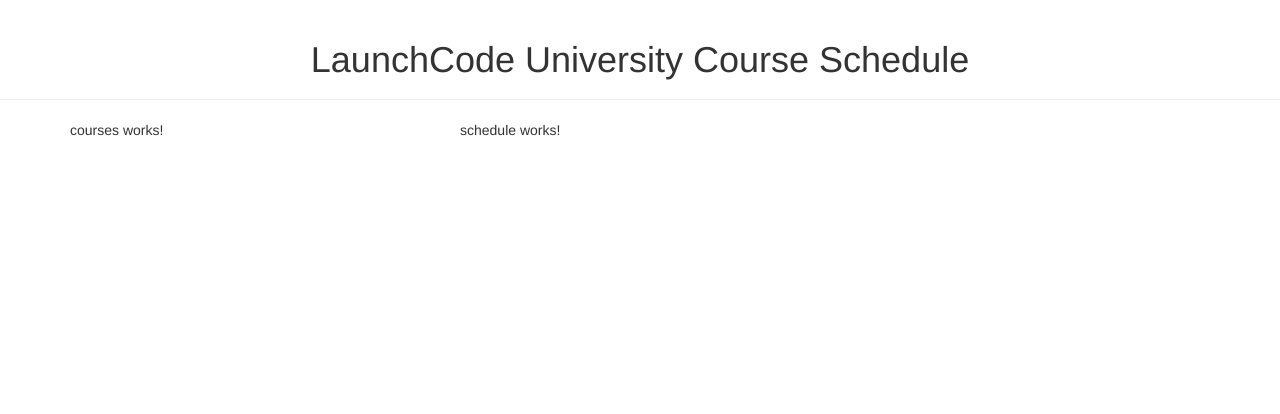
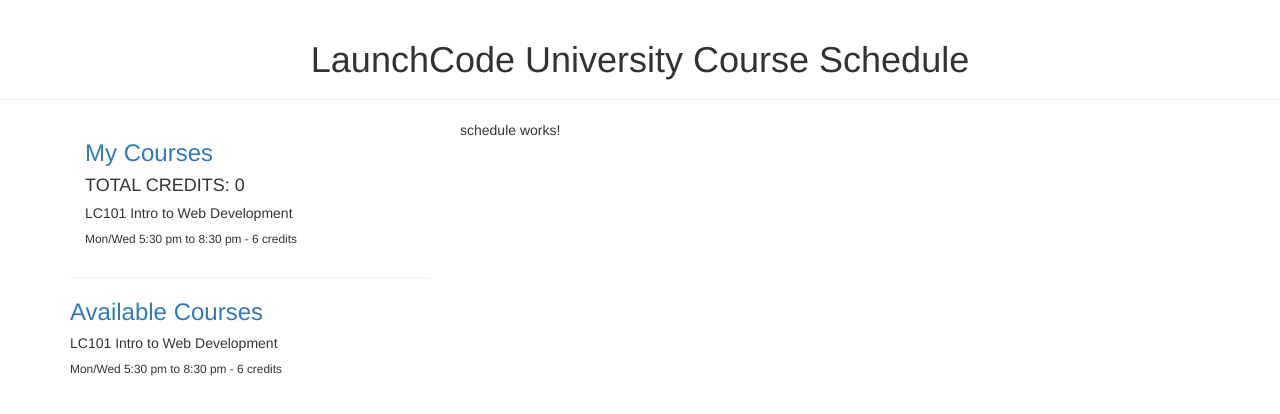
Before and after one commit to AnyaWynne/LC-CourseSchedule, an Angular app: page / in a window 1280 px wide. Shown: the top 414 px of the page. Built offline with nearby package versions, Linux system fonts and the light colour scheme.

Commit message:
Lists of courses added and basic structure for lists on page in place

```diff
--- a/src/app/course.model.ts
+++ b/src/app/course.model.ts
@@ -1,12 +1,12 @@
 import { stripGeneratedFileSuffix } from '@angular/compiler/src/aot/util';
 
 export class Course {
-    title: string;
-    code: string;
-    days: string[];
-    startTime: string;
-    endTime: string;
-    credits: number;
+   public title: string;
+   public code: string;
+   public days: string[];
+   public startTime: string;
+   public endTime: string;
+   public credits: number;
 
     constructor(title: string, code: string, days: string[], startTime: string, endTime: string, credits: number){
         this.title = title,
--- a/src/app/courses/courses.component.html
+++ b/src/app/courses/courses.component.html
@@ -1 +1,14 @@
-<p>courses works!</p>
+<div class="container">
+    <h3 class="text-primary">My Courses</h3>
+    <h4 class="text-uppercase">Total Credits: 0</h4>
+    <div class="col-12 vspace">
+        <h5 class="clickable"> LC101 Intro to Web Development</h5>
+        <p class="small"> Mon/Wed 5:30 pm to 8:30 pm - 6 credits</p>
+    </div>
+</div>
+<hr>
+<h3 class="text-primary">Available Courses</h3>
+    <div class="col-12 vspace">
+        <h5 class="clickable"> LC101 Intro to Web Development</h5>
+        <p class="small"> Mon/Wed 5:30 pm to 8:30 pm - 6 credits</p>
+    </div>
--- a/src/app/courses/courses.component.ts
+++ b/src/app/courses/courses.component.ts
@@ -1,4 +1,5 @@
 import { Component, OnInit } from '@angular/core';
+import { Course} from '../course.model'
 
 @Component({
   selector: 'app-courses',
@@ -7,9 +8,29 @@
 })
 export class CoursesComponent implements OnInit {
 
+  allCourses: Course[] = [];
+  availableCourses: Course[] = [];
+  myCourses: Course[] = [];
+
+
   constructor() { }
 
   ngOnInit(): void {
+    this.allCourses = [
+      new Course("Intro to Underwater Coding", "LC105", ["Mon", "Wed"], "2:00 PM", "3:30 PM", 3),
+      new Course("Philosophy & Star Trek", "LC140", ["Tue", "Thu"], "9:00 AM", "10:30 AM", 3),
+      new Course("Googling Like a Boss", "LC115", ["Tue", "Thu"], "11:00 AM", "12:00 PM", 2),
+      new Course("Narcissism & Stack Overflow: A Case Study", "LC411", ["Mon", "Wed"], "2:30 PM", "4:00 PM", 3),
+      new Course("Coding Logic with Spock", "LC240", ["Tue", "Thu"], "8:30 AM", "10:00 AM", 3),
+      new Course("Irregular Expressions", "LC317", ["Tue", "Thu"], "2:00 PM", "3:30 PM", 3),
+      new Course("Demystifying Asynchronicity", "LC230", ["Wed", "Fri"], "2:00 PM", "3:00 PM", 2),
+      new Course("Design Of the Website", "LC140", ["Tue", "Thu"], "9:30 AM", "10:30 AM", 3),
+      new Course("Math and Logic", "LC117", ["Tue", "Thu"], "4:00 PM", "5:30 PM", 3),
+      new Course("Happy and Sad", "LC230", ["Wed", "Fri"], "6:00 PM", "7:00 PM", 2),
+];
+
+this.availableCourses = this.allCourses.slice(0);
+
   }
 
 }
```
